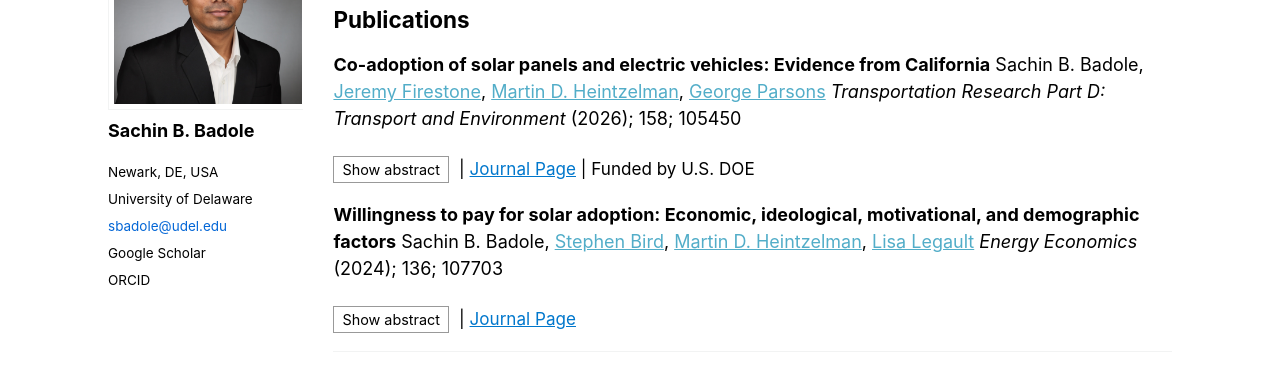
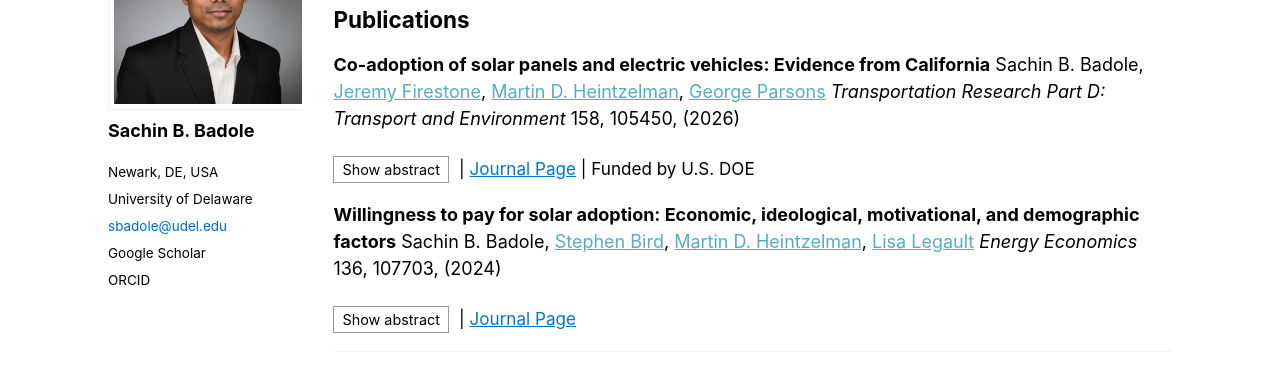
Before and after one commit to sachin-b-badole/sachin-b-badole.github.io, a Jekyll site: the page built from _pages/research.md, in a window 1280 px wide and 900 px high. Shown: the part 179-546 px from the top of the window. Built offline with Jekyll 4.4.1, drawn with Linux system fonts in a browser that asks for light colours.

Commit message:
Update research.md

```diff
--- a/_pages/research.md
+++ b/_pages/research.md
@@ -8,9 +8,10 @@ classes: research-page
 ## Publications
 
 {% assign pubs = site.publications | where: "type", "publication" | sort: "year" | reverse %}
+
 {% for p in pubs %}
 **{{ p.title }}**{% if p.status %} ({{ p.status }}){% endif %} {{ p.authors | join: ", "}}
-{% if p.journal %}_{{ p.journal }}_ ({{ p.year }}); {{ p.volume }}; {{ p.pages }}{% endif %}
+{% if p.journal %}_{{ p.journal }}_ {{ p.volume }}, {{ p.pages }}, ({{ p.year }}){% endif %}
 
 <details class="paper-details">
   <summary>
```
